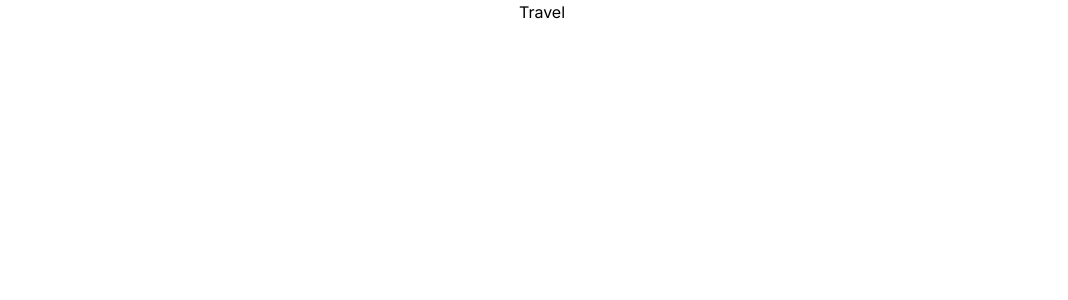
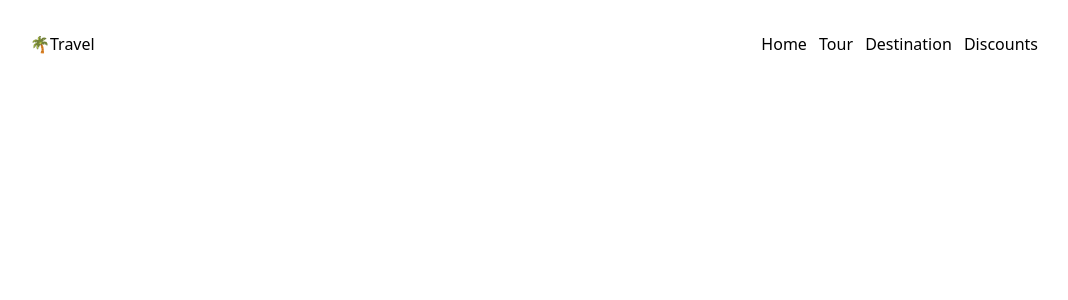
Before and after one commit to Genilso190/revisetrabalho1, a Next.js app: page / in a window 1280 px wide. Shown: the top 300 px of the page, without its empty margins (98-1166 px from the left). Built offline with nearby package versions, Linux system fonts and the light colour scheme.

Commit message:
fix: Criação Header

```diff
--- /dev/null
+++ b/app/components/Header.tsx
@@ -0,0 +1,15 @@
+export default function Header(){
+    return(
+        <div className="md: flex justify-between lg:mt-8">
+            <h3>🌴Travel</h3>
+
+     <nav className="space-x-2 mx-4">
+        <a href="">Home </a>
+        <a href="">Tour </a>
+        <a href="">Destination </a>
+        <a href="">Discounts </a>
+      </nav>
+
+        </div>
+    )
+}
--- a/app/layout.tsx
+++ b/app/layout.tsx
@@ -16,7 +16,7 @@ export default function RootLayout({
 }>) {
   return (
     <html lang="en">
-      <body className={inter.className}>{children}</body>
+      <body className="bg-white text-center max-w-[1024px] mx-auto text-black">{children}</body>
     </html>
   );
 }
--- a/app/page.tsx
+++ b/app/page.tsx
@@ -1,9 +1,11 @@
+import Header from "./components/Header";
 
 
 export default function Home() {
   return (
-    <h1 className="text-center"> Travel</h1>
-
+    <div className="bg-white">
+      <Header/>
+    </div>
   )
 
 }
```
